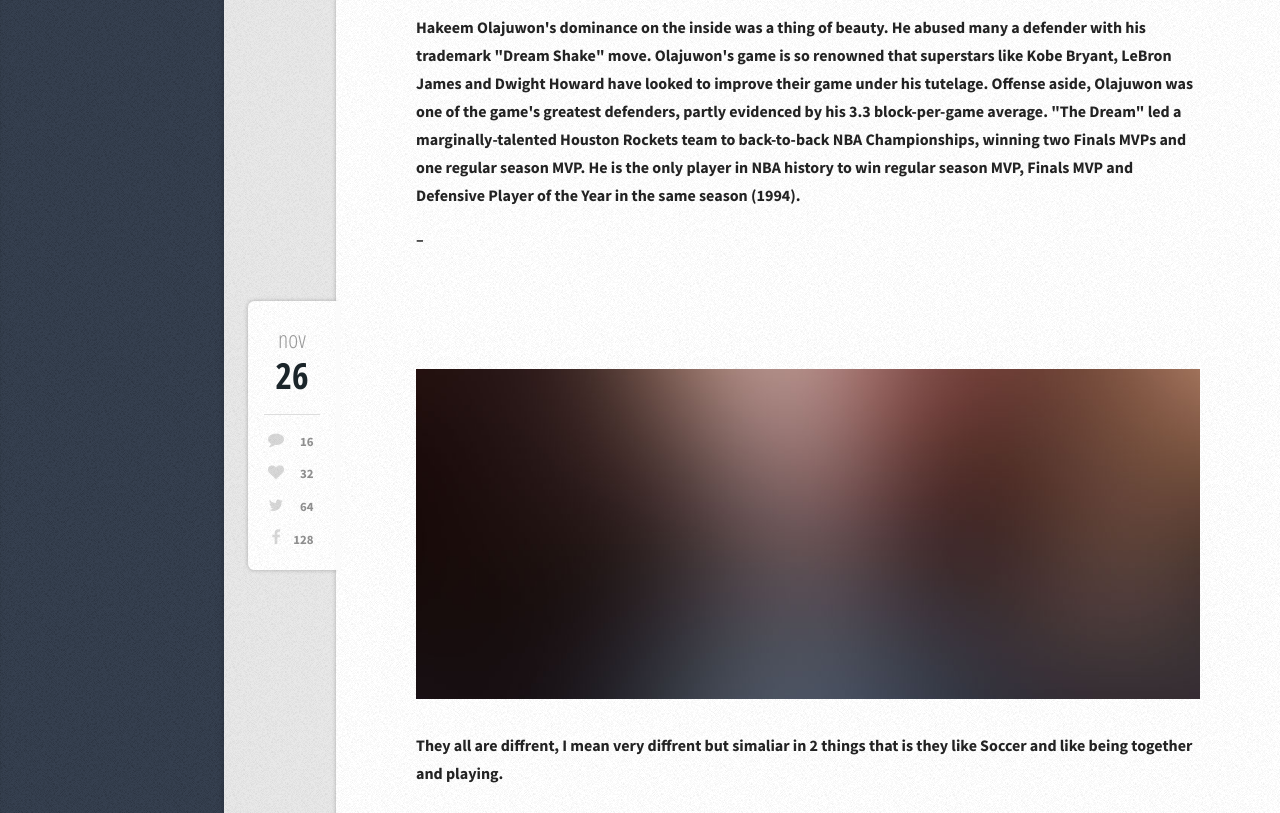
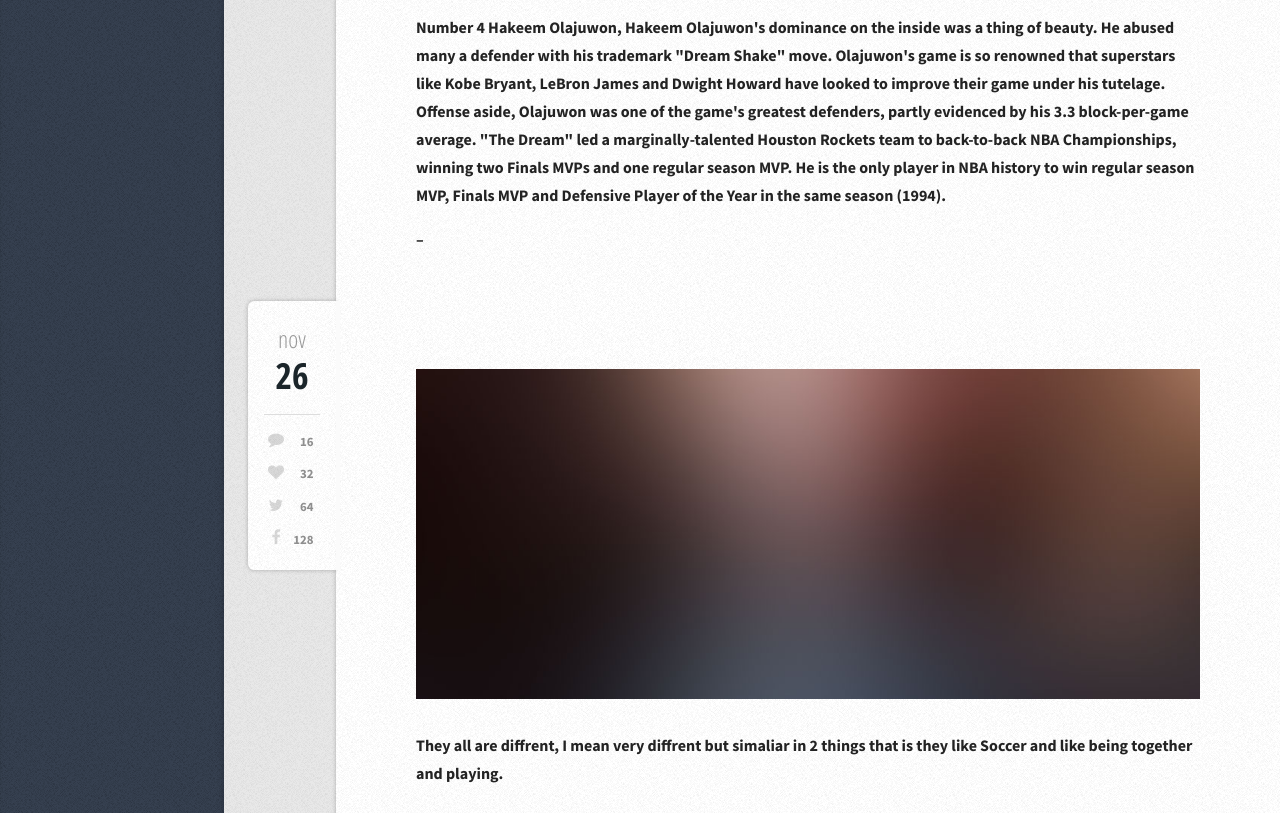
Before and after one commit to ciszewski/ciszewski.github.io, a plain HTML site: page index.html in a window 1280 px wide. Shown: the part 2343-3156 px from the top of the page. Drawn offline with Linux system fonts and the light colour scheme.

Commit message:
added number 4 to the dream text

```diff
--- a/index.html
+++ b/index.html
@@ -71,7 +71,7 @@ Bill Russell is an interesting case, as his offensive stats don't jump out at yo
 Russell is the greatest winner in all of sports. His 11-championship count may be the safest record in the NBA game.</p>
 <p>
                             <img src="http://onemanfastbreak.net/wp-content/uploads/2011/09/Bill-Russell.jpg">
-                            <p>Hakeem Olajuwon's dominance on the inside was a thing of beauty. He abused many a defender with his trademark "Dream Shake" move. Olajuwon's game is so renowned that superstars like Kobe Bryant, LeBron James and Dwight Howard have looked to improve their game under his tutelage.
+                            <p>Number 4 Hakeem Olajuwon, Hakeem Olajuwon's dominance on the inside was a thing of beauty. He abused many a defender with his trademark "Dream Shake" move. Olajuwon's game is so renowned that superstars like Kobe Bryant, LeBron James and Dwight Howard have looked to improve their game under his tutelage.
 
 Offense aside, Olajuwon was one of the game's greatest defenders, partly evidenced by his 3.3 block-per-game average.
 
```
